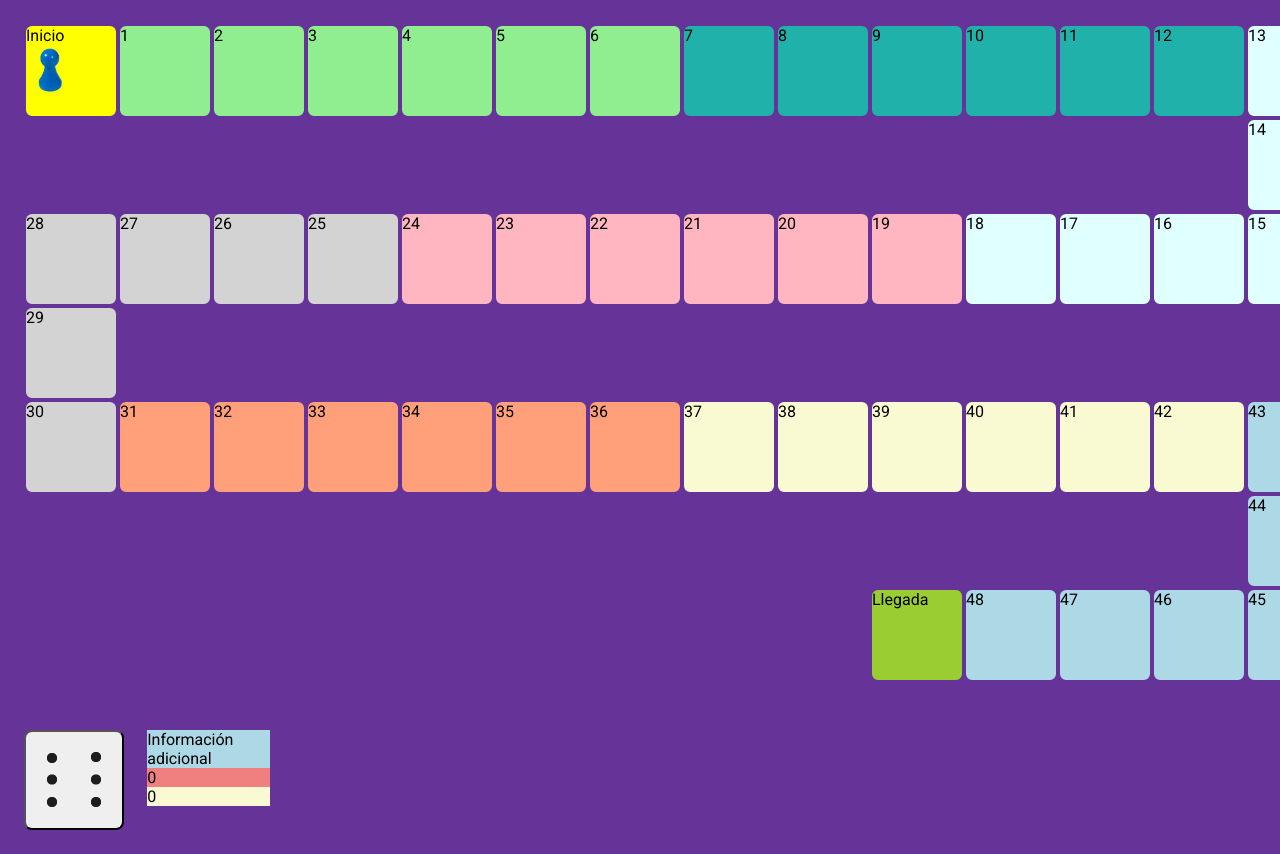
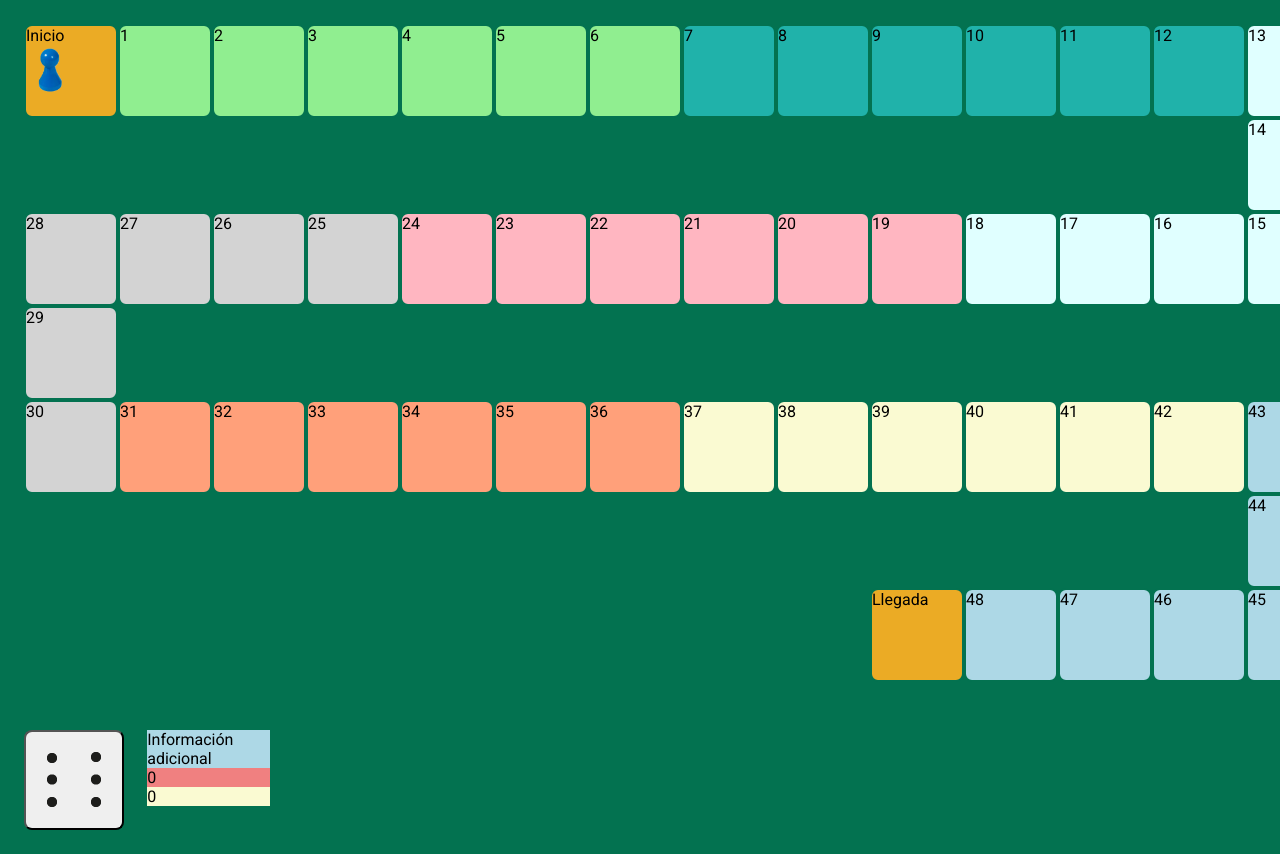
Before and after one commit to felipenino13/uafgame, a plain HTML site: page index.html in a window 1280 px wide. Shown: the top 854 px of the page. Drawn offline with Linux system fonts and the light colour scheme.

Commit message:
cambio color institucional

```diff
--- a/css/style.css
+++ b/css/style.css
@@ -2,7 +2,7 @@ body{
     box-sizing: border-box;
     font-family: 'Roboto', sans-serif;
     margin: 0;
-    background: rebeccapurple;
+    background: #037250;
 }
 
 button{
@@ -13,13 +13,13 @@ button{
 
 .row{
     width: 100%;
-    background: rebeccapurple;
+    background: #037250;
     display: flex;
 }
 
 .contenedor{
     display: inline-block;
-    background-color: rebeccapurple;
+    background-color: #037250;
     padding: 24px;
 }
 
@@ -34,7 +34,7 @@ button{
 }
 
 .info{
-    background: rebeccapurple;
+    background: #037250;
     width: 20%;
     padding: 24px;
 }
@@ -49,10 +49,10 @@ button{
 }
 
 .casilla{
-    background: yellow;
+    background: #EBAB25;
     width: 90px;
     height: 90px;
-    border: solid rebeccapurple 2px;
+    border: solid #037250 2px;
     border-radius: 8px;
 }
 
@@ -103,5 +103,5 @@ p{
 }
 
 .llegada{
-    background: yellowgreen;
+    background: #EBAB25;
 }
```
